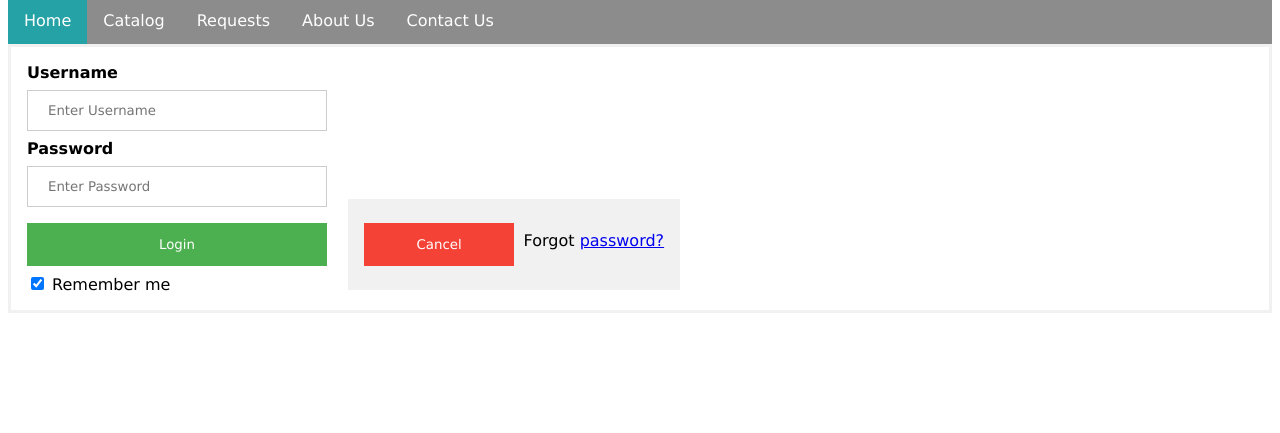
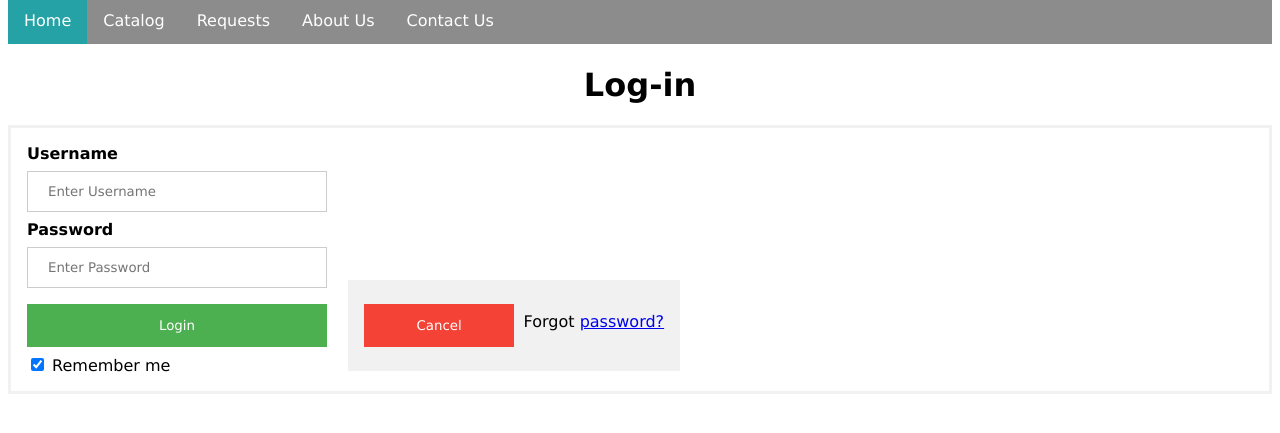
Before and after one commit to DavidIraheta/CFAAC-Classfieds, a plain HTML site: page login.html in a window 1280 px wide. Shown: the part 299-732 px from the top of the page. Drawn offline with Linux system fonts and the light colour scheme.

Commit message:
Add files via upload

```diff
--- a/Style.css
+++ b/Style.css
@@ -88,7 +88,6 @@ li.dropdown {
 form {
     border: 3px solid #f1f1f1;
 }
-
 /* Full-width inputs */
 input[type=text], input[type=password] {
     width: 100%;
@@ -98,7 +97,6 @@ input[type=text], input[type=password] {
     border: 1px solid #ccc;
     box-sizing: border-box;
 }
-
 /* Set a style for all buttons */
 button {
     background-color: #4CAF50;
@@ -109,7 +107,6 @@ button {
     cursor: pointer;
     width: 100%;
 }
-
 /* Extra style for the cancel button (red) */
 .cancelbtn {
     width: auto;
@@ -122,24 +119,20 @@ button {
     text-align: center;
     margin: 24px 0 12px 0;
 }
-
 /* Avatar image */
 img.avatar {
     width: 40%;
     border-radius: 50%;
 }
-
 /* Add padding to containers */
 .container {
     padding: 16px;
 }
-
 /* The "Forgot password" text */
 span.psw {
     float: right;
     padding-top: 16px;
 }
-
 /* Change styles for span and cancel button on extra small screens */
 @media screen and (max-width: 300px) {
     span.psw {
@@ -152,7 +145,9 @@ span.psw {
 }
 /*End Login*/
 
-
+.header{
+	font: Verdana;
+}
 
 
 /*Sign Up*/
@@ -165,7 +160,6 @@ input[type=text], input[type=password] {
     border: 1px solid #ccc;
     box-sizing: border-box;
 }
-
 /* Set a style for all buttons */
 button {
     background-color: #4CAF50;
@@ -176,31 +170,26 @@ button {
     cursor: pointer;
     width: 100%;
 }
-
 /* Extra styles for the cancel button */
 .cancelbtn {
     padding: 14px 20px;
     background-color: #f44336;
 }
-
 /* Float cancel and signup buttons and add an equal width */
 .cancelbtn,.signupbtn {
     float: left;
     width: 50%;
 }
-
 /* Add padding to container elements */
 .container {
     padding: 16px;
 }
-
 /* Clear floats */
 .clearfix::after {
     content: "";
     clear: both;
     display: table;
 }
-
 /* Change styles for cancel button and signup button on extra small screens */
 @media screen and (max-width: 300px) {
     .cancelbtn, .signupbtn {
--- a/login.html
+++ b/login.html
@@ -40,6 +40,11 @@
 		<li><a href="contact.html">Contact Us</a></li>
 	</ul>
 
+	<center>
+	<div class="header">
+	<h1>Log-in</h1>
+	</div>
+	</center>
 
 	<form action="action_page.php">
   <div class="container">
```
